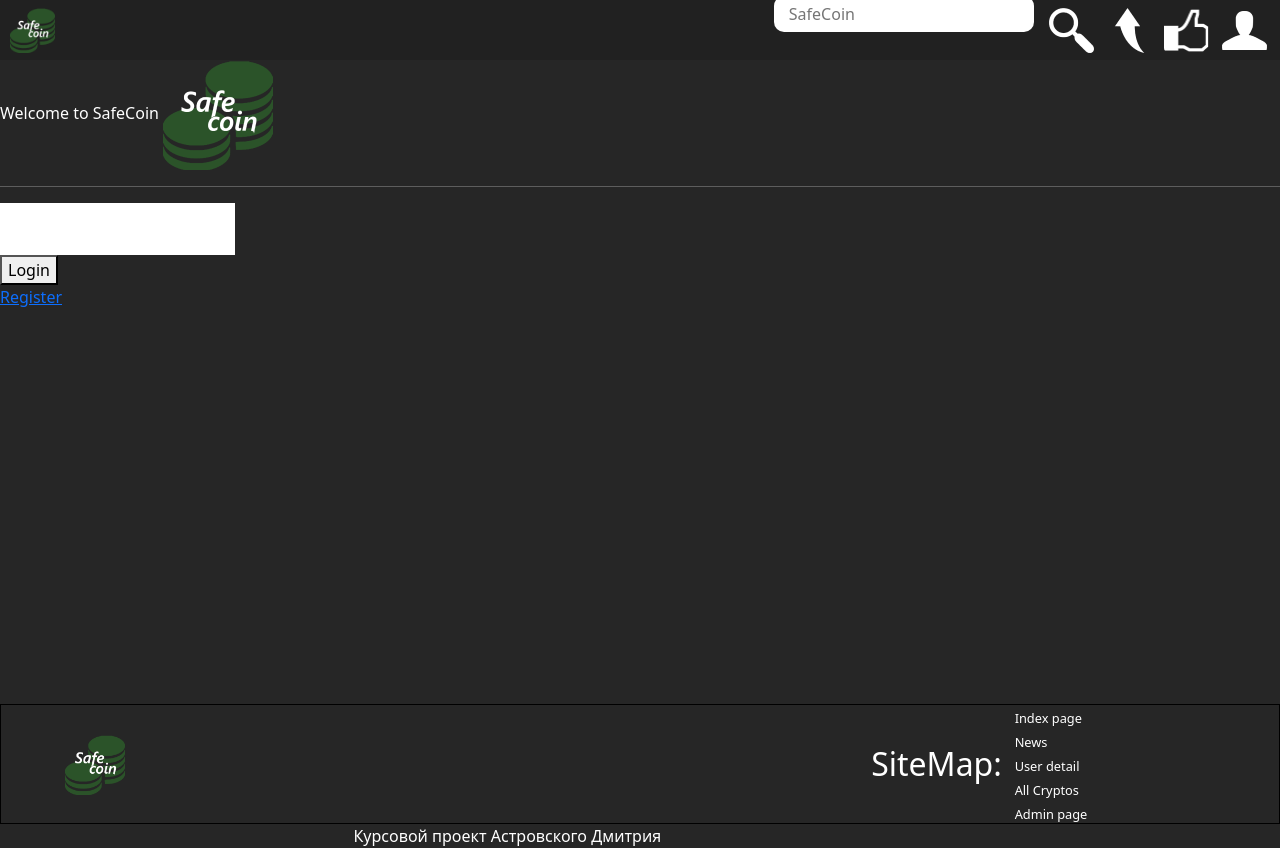
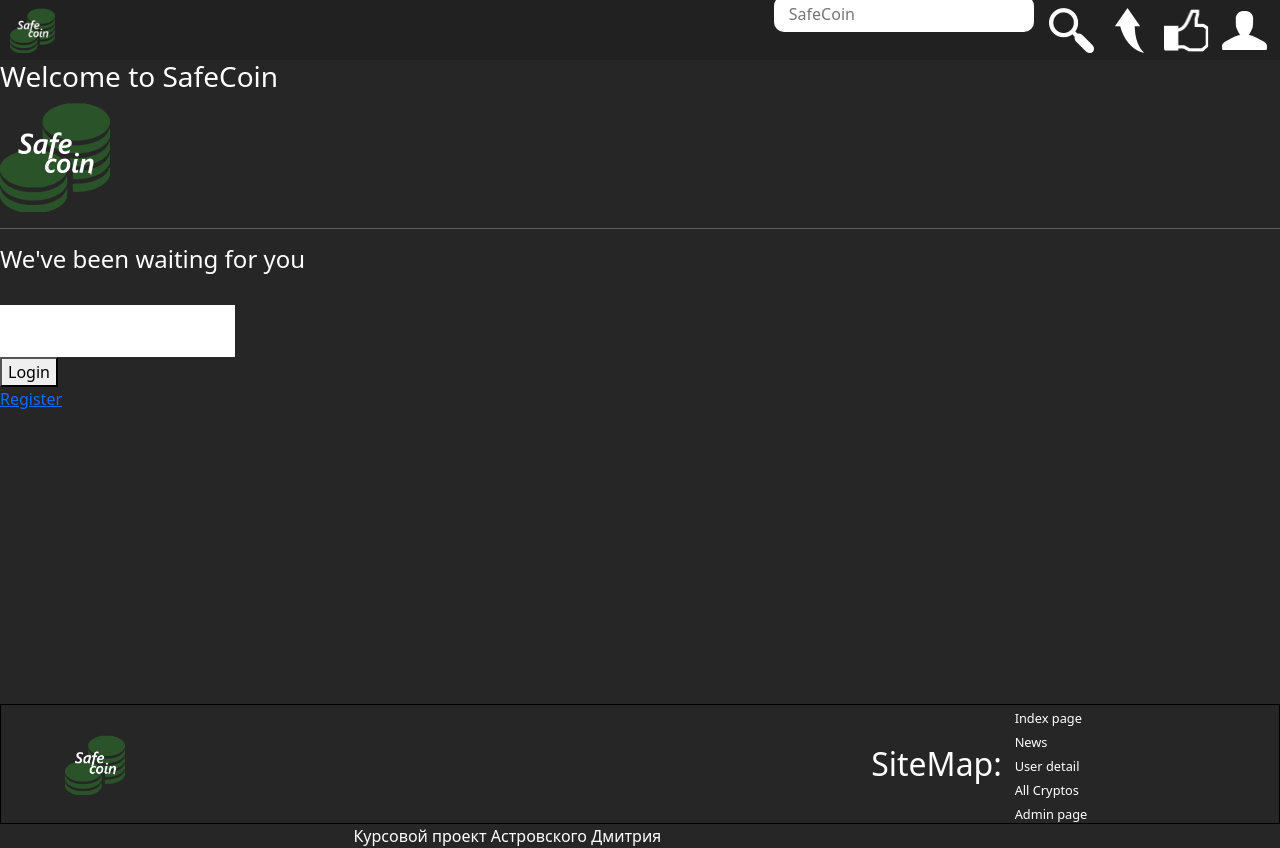
Before and after one commit to GeekchanskiY/SafeCoin_React, a React (Create React App) app: page /login in a window 1280 px wide. Built offline with nearby package versions, Linux system fonts and the light colour scheme.

Commit message:
login form updated

```diff
--- a/src/components/users/login.jsx
+++ b/src/components/users/login.jsx
@@ -28,9 +28,9 @@ export function LoginForm() {
 
     }
     return (
-      <div>
-
-        <span>{error}</span>
+      <div className="detail">
+        <h4>We've been waiting for you</h4>
+        <span className="password_error">{error}</span> <br />
         <input type="text" name="safecoin_email" id="emailinput" onChange={(e) => {setLogin(e.target.value)}} /> <br />
         <input type="password" name="safecoin_password" id="passwordinput" autoComplete="on" onChange={(e) => {setPassword(e.target.value)}}/> <br />
 
@@ -51,8 +51,11 @@ export default function Login (){
       navigate('/user')
     }
   })
-  return <div className="LoginForm">
-      <span>Welcome to SafeCoin</span> <img src={logo} alt="logo" />
+  return <div className="logregform">
+    <div className="welcomeback">
+    <h3 className="left_span">Welcome to SafeCoin</h3> <img src={logo} alt="logo" className="logoimg" />
+    </div>
+
       <hr />
       <LoginForm></LoginForm>
   </div>
```
